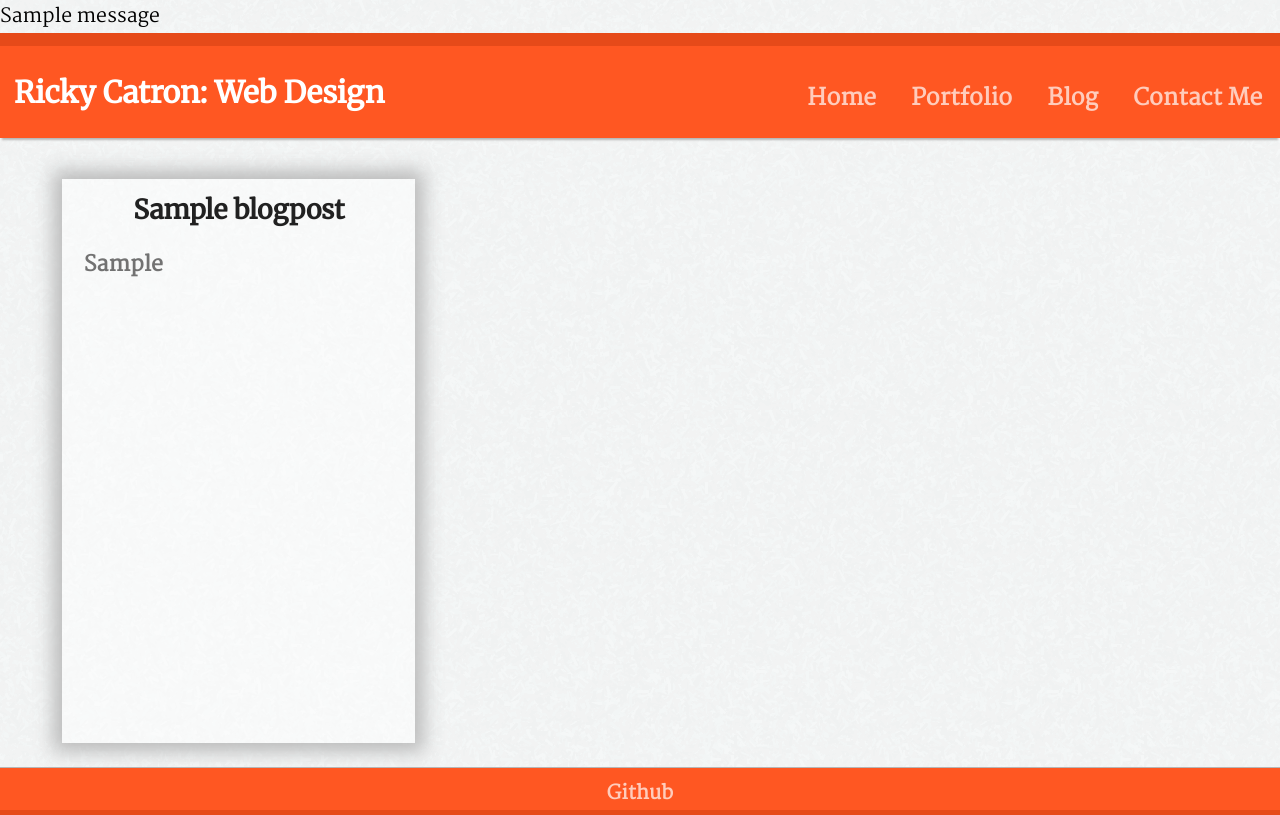
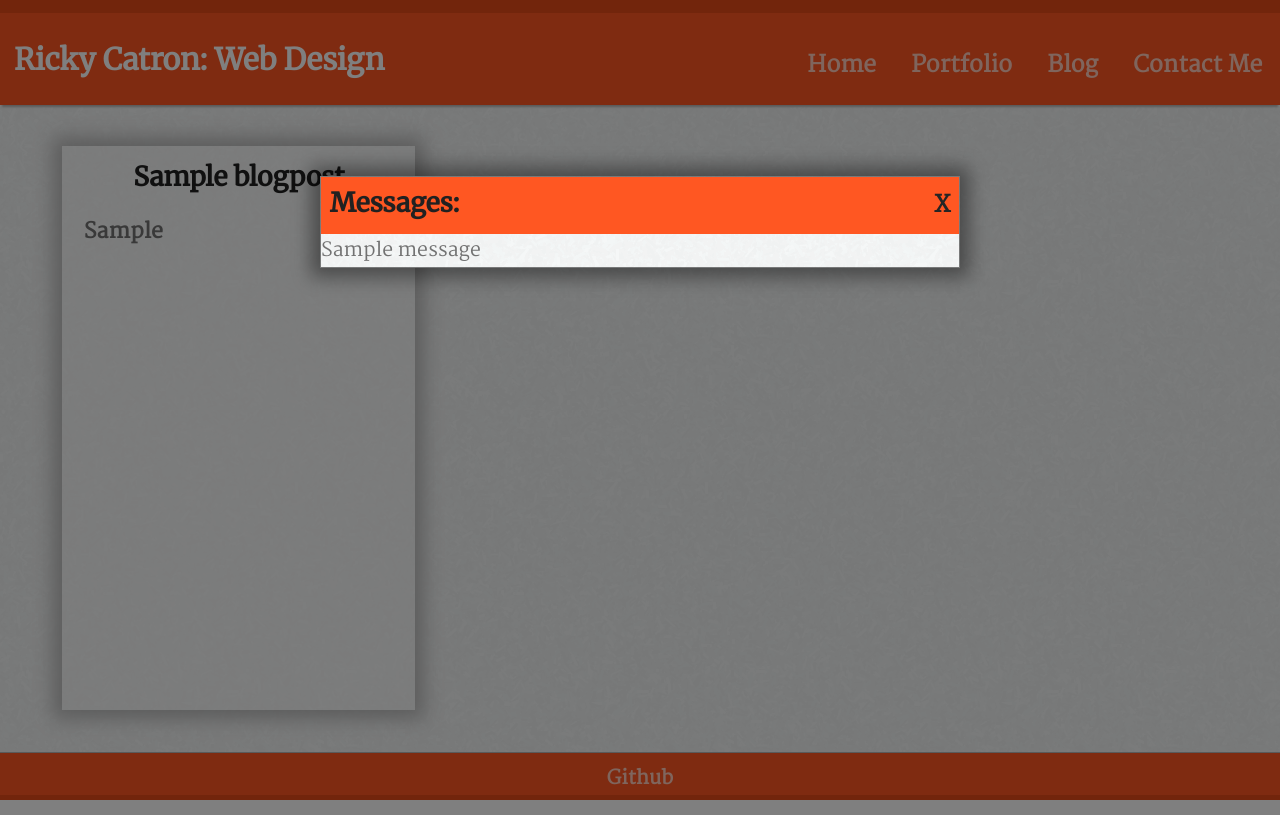
Before and after one commit to sl33t/portfolio, a Django app: page /blog/ in a window 1280 px wide. Run offline with Django 3.2, Linux system fonts and the light colour scheme; tables that the repository leaves empty hold one stand-in row (values such as "Sample post"); one stand-in notice (Sample message) is shown; parts of the project's set-up code (start-up, migrations or seed data) failed here and were passed over; some libraries are stand-ins or nearby versions.

Commit message:
Added messages styling!

```diff
--- a/home/static/css/styles.css
+++ b/home/static/css/styles.css
@@ -100,6 +100,52 @@ button, .btn {
 
 button:active {
     box-shadow: inset 0 0 .1rem black;
+}
+
+.messages_backdrop {
+    position: absolute;
+    left: 0;
+    right: 0;
+    bottom: 0;
+    background-color: rgba(0, 0, 0, .5);
+    top: 0;
+}
+
+.messages {
+    position: fixed;
+    top: 10rem;
+    left: 25%;
+    right: 25%;
+    border: .1rem solid rgba(0, 0, 0, .5);
+    box-shadow: 0 0 1rem .5rem rgba(0, 0, 0, .4);
+    background-image: url("../images/paper_fibers.png");
+}
+
+.messages_header {
+    background-color: #FF5722;
+    padding: .5rem;
+    overflow: auto;
+}
+
+.messages_header h3 {
+    float: left;
+}
+
+.messages_header a {
+    float: right;
+    font-size: 1.3rem;
+}
+
+.error p {
+    background-color: #b71c1c;
+    padding: .2rem .5rem;
+    color: #212121;
+}
+
+.info p {
+    background-color: #1565C0;
+    padding: .2rem .5rem;
+    color: #212121;
 }
 
 /******************
--- a/home/static/js/script.js
+++ b/home/static/js/script.js
@@ -11,3 +11,7 @@ window.onresize = function (event) {
         document.getElementById("nav").removeAttribute('style');
     }
 };
+
+function close_messages() {
+    document.getElementById("messages_backdrop").style.display = "none";
+}
--- a/home/templates/base.html
+++ b/home/templates/base.html
@@ -19,11 +19,19 @@
 </head>
 <body>
 {% if messages %}
-    <ul class="messages">
-        {% for message in messages %}
-            <li{% if message.tags %} class="{{ message.tags }}"{% endif %}>{{ message }}</li>
-        {% endfor %}
-    </ul>
+    <div class="messages_backdrop" id="messages_backdrop">
+        <div class="messages">
+            <div class="messages_header">
+                <h3>Messages: </h3>
+                <a href="#" onclick="close_messages();">X</a>
+            </div>
+            {% for message in messages %}
+                <div{% if message.tags %} class="{{ message.tags }}"{% endif %}>
+                    <p>{{ message }}</p>
+                </div>
+            {% endfor %}
+        </div>
+    </div>
 {% endif %}
 <header>
     <h1>Ricky Catron: Web Design</h1>
```
